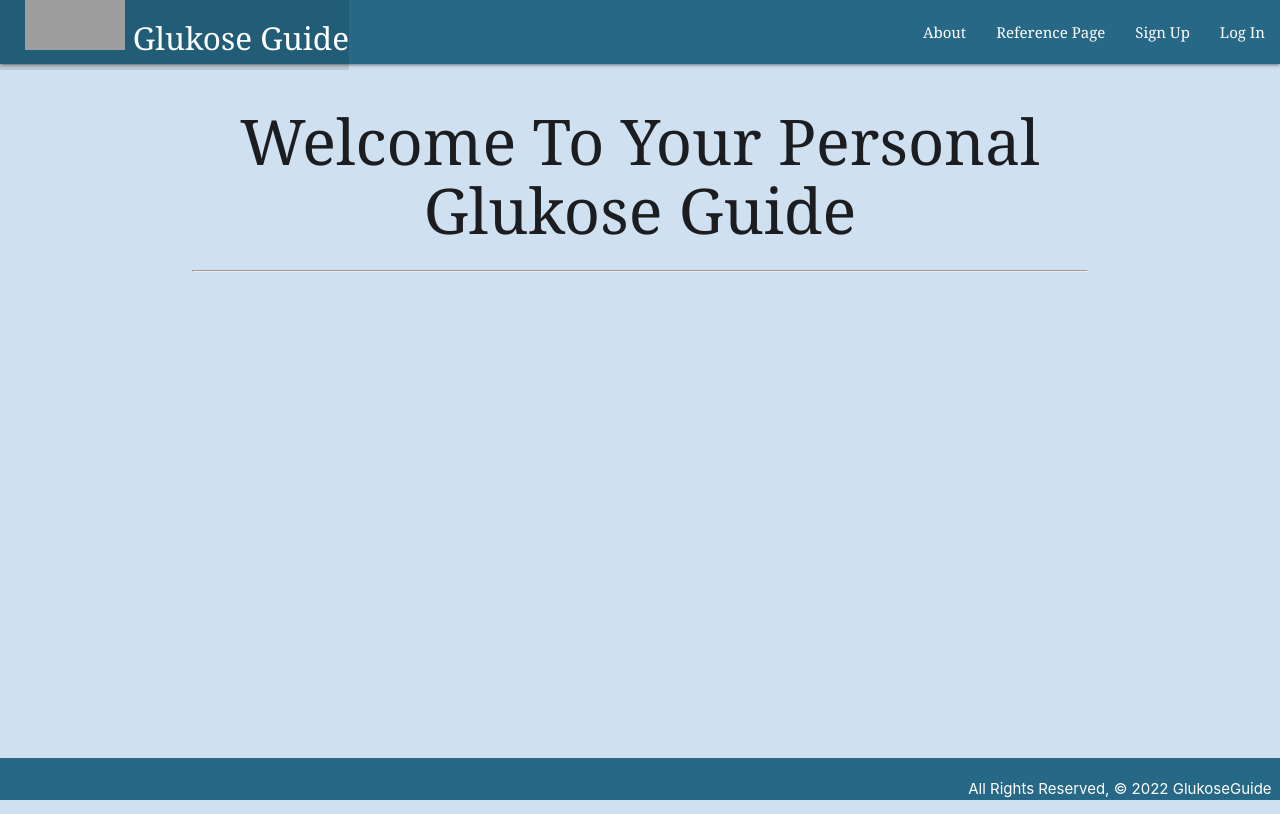
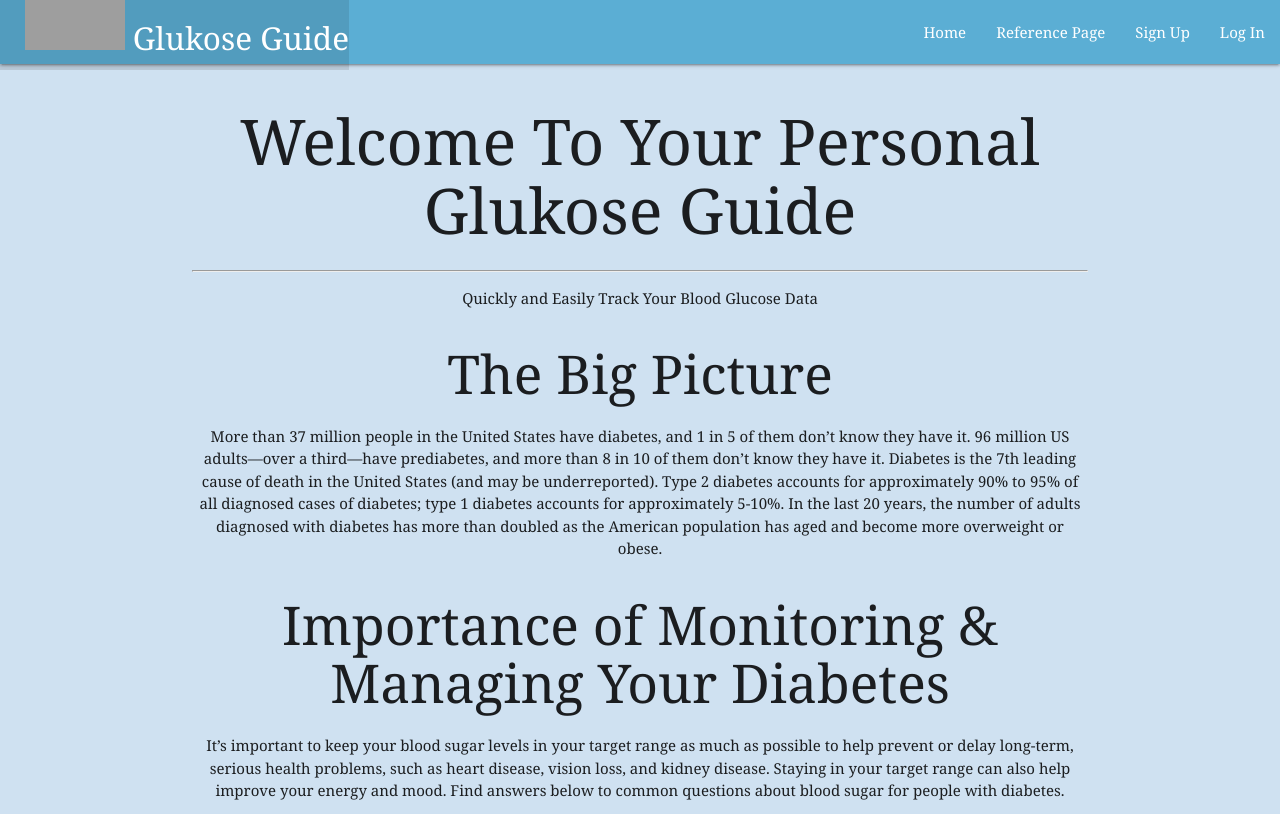
Before and after one commit to kendlyn338/GlukoseGuide, a Django app: page / in a window 1280 px wide. Shown: the top 814 px of the page. Run offline with Django 4.2, Linux system fonts and the light colour scheme; grey boxes are pictures that could not be loaded.

Commit message:
final updates

```diff
--- a/main_app/models.py
+++ b/main_app/models.py
@@ -17,8 +17,8 @@ MEALS = (
 
 
 class Patient(models.Model):
-    first_name = models.CharField(max_length=100)
-    last_name = models.CharField(max_length=100)
+    name = models.CharField(max_length=100)
+    # last_name = models.CharField(max_length=100)
     month = models.CharField(max_length=20)
     day = models.IntegerField()
     year = models.IntegerField()
--- a/main_app/static/css/style.css
+++ b/main_app/static/css/style.css
@@ -9,7 +9,7 @@ main {
     flex: 1 0 auto;
 }
 footer {
-    background-color: rgb(38, 104, 134) !important;
+    background-color: rgb(91, 174, 212) !important;
     padding-top: 0;
     text-align: right;
 }
@@ -38,7 +38,7 @@ p {
     font-family: Cambria, Cochin, Georgia, Times, 'Times New Roman', serif;
 }
 nav {
-    background-color: rgb(38, 104, 134) !important;
+    background-color: rgb(91, 174, 212) !important;
     padding: 20;
 }
 .High {
--- a/main_app/templates/base.html
+++ b/main_app/templates/base.html
@@ -29,7 +29,7 @@
             </li>
           </ul>
           <ul class="right">
-            <li><a href="{% url 'about' %}">About</a></li>
+            <li><a href="{% url 'about' %}">Home</a></li>
             <li><a href="{% url 'reference' %}">Reference Page</a></li>
             {% if user.is_authenticated %}
             {% comment %} <li><a href="{% url 'patients_create' %}">Add a Patient</a></li> {% endcomment %}
--- a/main_app/templates/home.html
+++ b/main_app/templates/home.html
@@ -4,10 +4,21 @@
 
 <h1>Welcome To Your Personal Glukose Guide</h1>
 <hr />
+<p>Quickly and Easily Track Your Blood Glucose Data</p>
 
+<h2>The Big Picture</h2>
+<p>More than 37 million people in the United States have diabetes, and 1 in 5 of them don’t know they have it.
+    96 million US adults—over a third—have prediabetes, and more than 8 in 10 of them don’t know they have it.
+    Diabetes is the 7th leading cause of death in the United States (and may be underreported).
+    Type 2 diabetes accounts for approximately 90% to 95% of all diagnosed cases of diabetes; type 1 diabetes accounts for approximately 5-10%.
+    In the last 20 years, the number of adults diagnosed with diabetes has more than doubled as the American population has aged and become more overweight or obese.</p>
 
+<h2>Importance of Monitoring & Managing Your Diabetes</h2>
+<p>It’s important to keep your blood sugar levels in your target range as much as possible to help prevent or delay long-term, serious health problems, such as heart disease, vision loss, and kidney disease. Staying in your target range can also help improve your energy and mood. Find answers below to common questions about blood sugar for people with diabetes. </p>
 
-
+<p class='aligncenter'>
+<img src = 'https://www.leehealth.org/getattachment/7dcec253-ecce-4cb6-982e-71e7854600cc/Diabetes-1.jpg' width='400' height='400' />
+</p>
 
 
 {% endblock %}
--- a/main_app/templates/patients/index.html
+++ b/main_app/templates/patients/index.html
@@ -8,7 +8,7 @@
 <div class="card">
         <a href="{% url 'patients_detail' patient.id %}">
     <div class="card-content">
-        <span class="card-title">{{ patient.first_name }}</span>
+        <span class="card-title">{{ patient.name }}</span>
         <p>Last Name: {{ patient.last_name }}</p>
         <p>Month: {{ patient.month }}</p>
         <p>Day: {{ patient.day }}</p>
--- a/main_app/views.py
+++ b/main_app/views.py
@@ -77,7 +77,7 @@ class GlucoseUpdate(LoginRequiredMixin, UpdateView):
 
 class PatientCreate(LoginRequiredMixin, CreateView):
     model = Patient
-    fields = ('first name', 'last name', 'month', 'day', 'year', 'phone_number', 'email', 'physician', 'insulin_type', 'insulin_scale')
+    fields = ('name', 'last name', 'month', 'day', 'year', 'phone_number', 'email', 'physician', 'insulin_type', 'insulin_scale')
 
     def form_valid(self, form):
         form.instance.user = self.request.user
```
Also changed, not shown: main_app/templates/patients/detail.html (+11 -8 lines), main_app/migrations/0009_remove_patient_first_name_patient_name.py (added).
